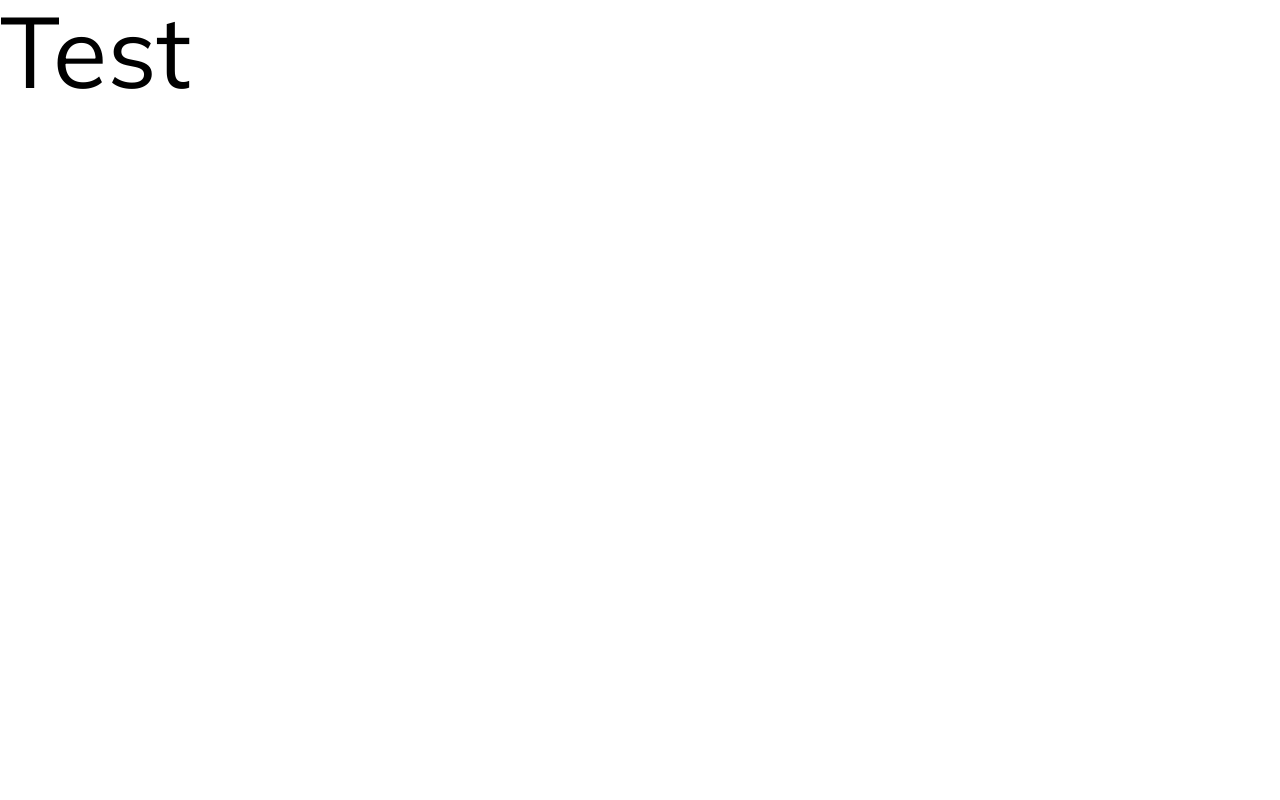
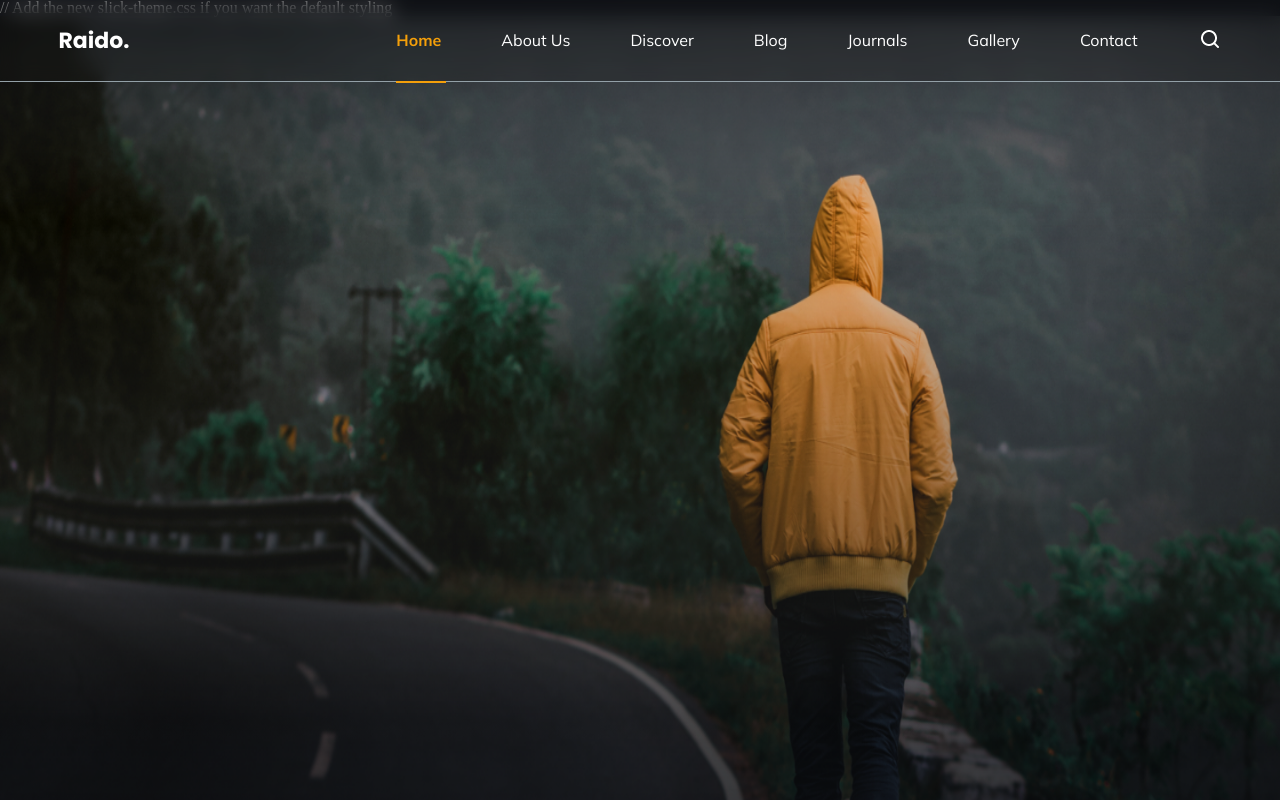
Before and after one commit to kmthein/radio_landing, a website built with webpack: page src/html/index.html in a window 1280 px wide. Shown: the top 800 px of the page. Built offline with nearby package versions, Linux system fonts and the light colour scheme; a web font is replaced by a local one.

Commit message:
gallery wip

```diff
--- a/package.json
+++ b/package.json
@@ -37,6 +37,7 @@
     "postcss-loader": "^8.1.1",
     "sass": "^1.74.1",
     "sass-loader": "^14.1.1",
+    "slick-carousel": "^1.8.1",
     "style-loader": "^3.3.4",
     "stylelint-webpack-plugin": "^5.0.0",
     "sugarss": "^4.0.1",
--- a/src/html/index.html
+++ b/src/html/index.html
@@ -4,10 +4,67 @@
     <meta charset="utf-8">
     <meta name="viewport" content="width=device-width, initial-scale=1.0, maximum-scale=1.0, user-scalable=0">
     <title>Group 1 Project</title>
+    <link rel="stylesheet" type="text/css" href="../../node_modules/slick-carousel/slick/slick.css"/>
+  // Add the new slick-theme.css if you want the default styling
+    <link rel="stylesheet" type="text/css" href="../../node_modules/slick-carousel/slick/slick-theme.css"
     <meta name="keywords" content=" ">
     <meta name="description" content=" ">
   </head>
   <body>
-    <h1>Test</h1>
+    <div class="container">
+      <header class="l-header">
+        <section class="l-header__layout l-wrap-inner">
+          <div class="l-header__list">
+            <h1>
+              <a href="/">Raido.</a>
+            </h1>
+            <nav class="l-header__menu">
+              <ul>
+                <li><a href="#" target="_self" class="is-active">Home</a></li>
+                <li><a href="#" target="_self">About Us</a></li>
+                <li><a href="#" target="_self">Discover</a></li>
+                <li><a href="#" target="_self">Blog</a></li>
+                <li><a href="#" target="_self">Journals</a></li>
+                <li><a href="#" target="_self">Gallery</a></li>
+                <li><a href="#" target="_self">Contact</a></li>
+                <li><a href="#" target="_self"><img src="../img/search.png" alt="search"></a></li>
+              </ul>
+            </nav>
+          </div>
+        </section>
+      </header>
+
+      <section class="mainvisual">
+      </section>
+
+      <section class="gallery">
+          <div class="c-page-title">
+            <h2>Gallery Photos</h2>
+            <p>Explore the most beautiful places in the world.</p>
+          </div>
+          <div class="gallery__container">
+            <div class="gallery__img">
+            <img src="../img/Rectangle 81.png" alt="gallery">
+            </div>
+            <div class="gallery__img">
+            <img src="../img/Rectangle 80.png" alt="gallery">
+            </div>
+            <div class="gallery__img">
+              <img src="../img/Rectangle 84.png" alt="gallery">
+            </div>
+            <div class="gallery__img">
+              <img src="../img/Rectangle 86.png" alt="gallery">
+            </div>
+            <div class="gallery__img">
+              <img src="../img/Rectangle 87.png" alt="gallery">
+            </div>
+          </div>
+      </section>
+      <main></main>
+      <footer></footer>
+    </div>
+    <script type="text/javascript" src="//code.jquery.com/jquery-1.11.0.min.js"></script>
+    <script type="text/javascript" src="//code.jquery.com/jquery-migrate-1.2.1.min.js"></script>
+    <script type="text/javascript" src="../../node_modules/slick-carousel/slick/slick.min.js"></script>
   </body>
 </html>
--- a/src/scss/foundation/_base.scss
+++ b/src/scss/foundation/_base.scss
@@ -1,4 +1,4 @@
-h1 {
-    @include muliFont(400);
-    font-size: 100px;
+body {
+    background: $bgBlackDarkColor;
+    color: $whiteColor;
 }
--- a/src/scss/layout/_header.scss
+++ b/src/scss/layout/_header.scss
@@ -0,0 +1,50 @@
+.l-header {
+    background-color: rgba(27, 27, 27, 0.3);
+    backdrop-filter: blur(10px);
+    padding: 27px 0;
+    position: fixed;
+    width: 100%;
+    top: 0;
+    z-index: 5;
+    border-bottom: 1px solid #93A0A7;
+    &__layout {
+
+    }
+    &__list {
+        display: flex;
+        align-items: center;
+        justify-content: space-between;
+        h1 {
+            a {
+                @include poppinsFont(700);
+                font-size: 22px;
+                color: $whiteColor;
+            }
+        }
+    }
+    &__menu {
+        ul {
+            display: flex;
+            gap: 60px;
+            align-items: center;
+            .is-active {
+                color: $yellowColor;
+                @include muliFont(700);
+                &::before {
+                    content: "";
+                    background-color: $yellowColor;
+                    position: absolute;
+                    bottom: -2px;
+                    height: 2px;
+                    width: 50px;
+                }
+            }
+            a {
+                @include muliFont();
+                font-size: 16px;
+                color: $whiteColor;
+                height: 100%;
+            }
+        }
+    }
+}
--- a/src/scss/layout/_layout.scss
+++ b/src/scss/layout/_layout.scss
@@ -1,3 +1,4 @@
-.inner-wrapper {
-
+.l-wrap-inner {
+    @include setMaxWidth();
+    margin: 0 auto;
 }
--- /dev/null
+++ b/src/scss/object/component/_page-title.scss
@@ -0,0 +1,15 @@
+.c-page-title {
+    @include setMaxWidth(520px);
+    margin: 0 auto;
+    text-align: center;
+    h2 {
+        @include playFairFont(700);
+        font-size: 42px;
+        margin-bottom: 32px;
+    }
+    p {
+        @include muliFont(300);
+        font-size: 16px;
+        margin-bottom: 54px;
+    }
+}
--- /dev/null
+++ b/src/scss/object/project/_gallery.scss
@@ -0,0 +1,12 @@
+.gallery {
+    &__container {
+        display: flex;
+        width: 100%;
+    }
+    &__img {
+        width: calc(20%);
+        img {
+            width: 100%;
+        }
+    }
+}
--- /dev/null
+++ b/src/scss/object/project/_mainvisual.scss
@@ -0,0 +1,6 @@
+.mainvisual {
+    background: url("../img/mainvisual_bg.png");
+    background-size: 100% 100%;
+    width: 100%;
+    height: 1080px;
+}
--- a/src/scss/style.scss
+++ b/src/scss/style.scss
@@ -26,8 +26,10 @@
 /* ==========================================================================
   Project
 ========================================================================== */
-
+@import './object//project/mainvisual';
+@import './object//project/gallery';
 
 /* ==========================================================================
   Component
 ========================================================================== */
+@import './object/component/page-title';
```
Also changed, not shown: src/img/header_bg.png (added), 1 other file.
